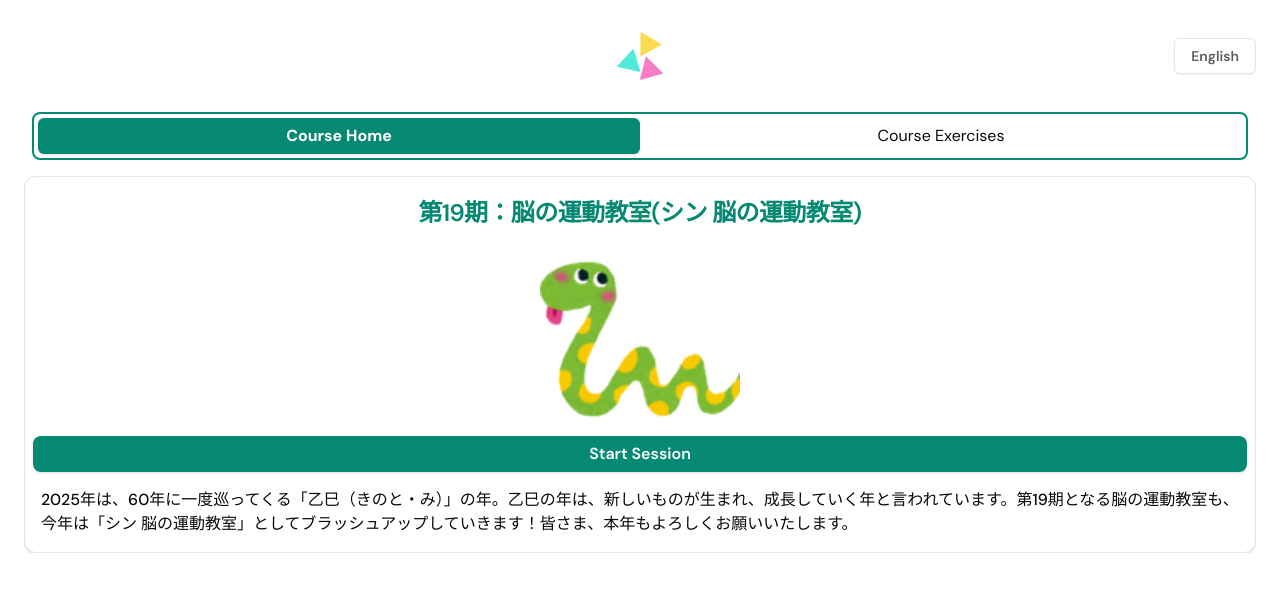
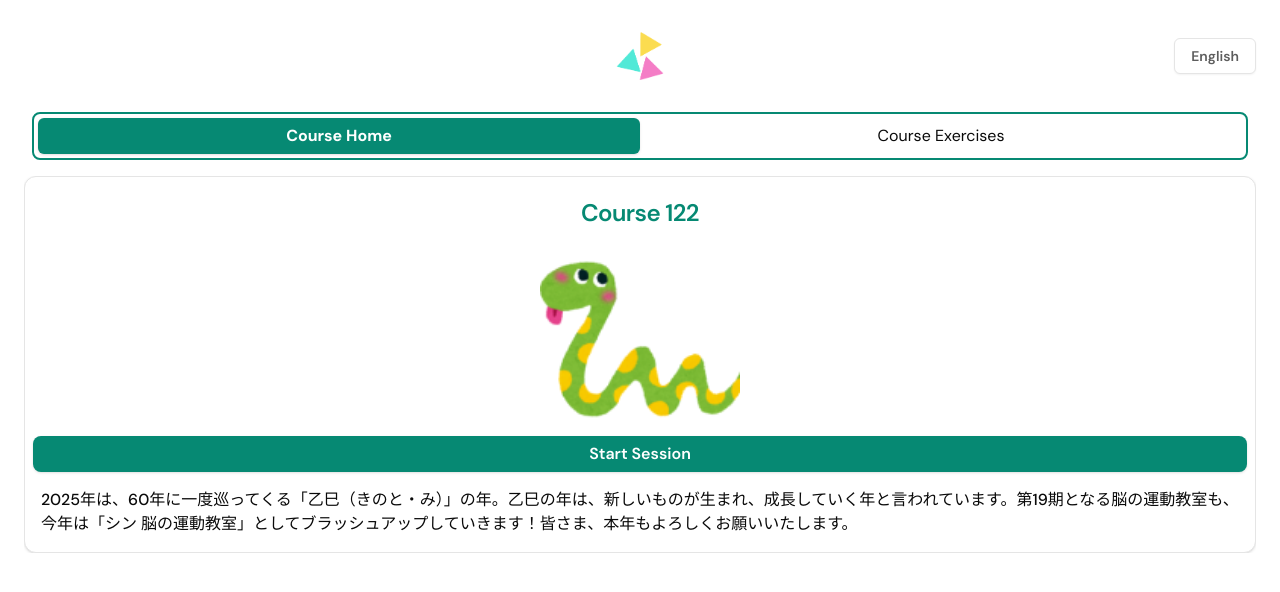
Before and after one commit to noonnofus/wchms-test, a Next.js app: page /courses/1 in a window 1280 px wide. Shown: the top 592 px of the page. Built offline with nearby package versions, Linux system fonts and the light colour scheme.

Commit message:
render course details based on id

```diff
--- a/src/app/courses/[id]/page.tsx
+++ b/src/app/courses/[id]/page.tsx
@@ -1,8 +1,34 @@
 "use client";
 import TabsMenu from "@/components/shared/tabs-menu";
 import CourseDetailsCard from "@/components/courses/course-details-card";
+import { useParams } from "next/navigation";
 
 export default function Home() {
+    const { id } = useParams();
+
+    const myCourses = [
+        {
+            id: "1",
+            name: "Course 122",
+            image: "/course-image.png",
+            imgAlt: "A Snake",
+            description:
+                "2025年は、60年に一度巡ってくる「乙巳（きのと・み）」の年。乙巳の年は、新しいものが生まれ、成長していく年と言われています。第19期となる脳の運動教室も、今年は「シン 脳の運動教室」としてブラッシュアップしていきます！皆さま、本年もよろしくお願いいたします。",
+        },
+        {
+            id: "2",
+            name: "Course 123",
+            image: "/course-image.png",
+            imgAlt: "A Snake",
+            description: "Course Description",
+        },
+    ];
+
+    const course = myCourses.find((course) => course.id === id); // find course based on course id
+    if (!course) {
+        return <div>No course found</div>;
+    }
+
     return (
         <div>
             <TabsMenu
@@ -10,8 +36,8 @@ export default function Home() {
                 rightLabel="Course Exercises"
                 leftChildren={
                     <CourseDetailsCard
-                        name="第19期：脳の運動教室(シン 脳の運動教室)"
-                        description="2025年は、60年に一度巡ってくる「乙巳（きのと・み）」の年。乙巳の年は、新しいものが生まれ、成長していく年と言われています。第19期となる脳の運動教室も、今年は「シン 脳の運動教室」としてブラッシュアップしていきます！皆さま、本年もよろしくお願いいたします。"
+                        name={course.name}
+                        description={course?.description}
                     />
                 }
                 rightChildren={<></>}
--- a/src/components/ui/card.tsx
+++ b/src/components/ui/card.tsx
@@ -9,7 +9,7 @@ const Card = React.forwardRef<
     <div
         ref={ref}
         className={cn(
-            "h-full max-w-full rounded-xl border bg-card text-card-foreground shadow flex flex-col items-center px-2",
+            "h-full w-full rounded-xl border bg-card text-card-foreground shadow flex flex-col items-center px-2",
             className
         )}
         {...props}
```
